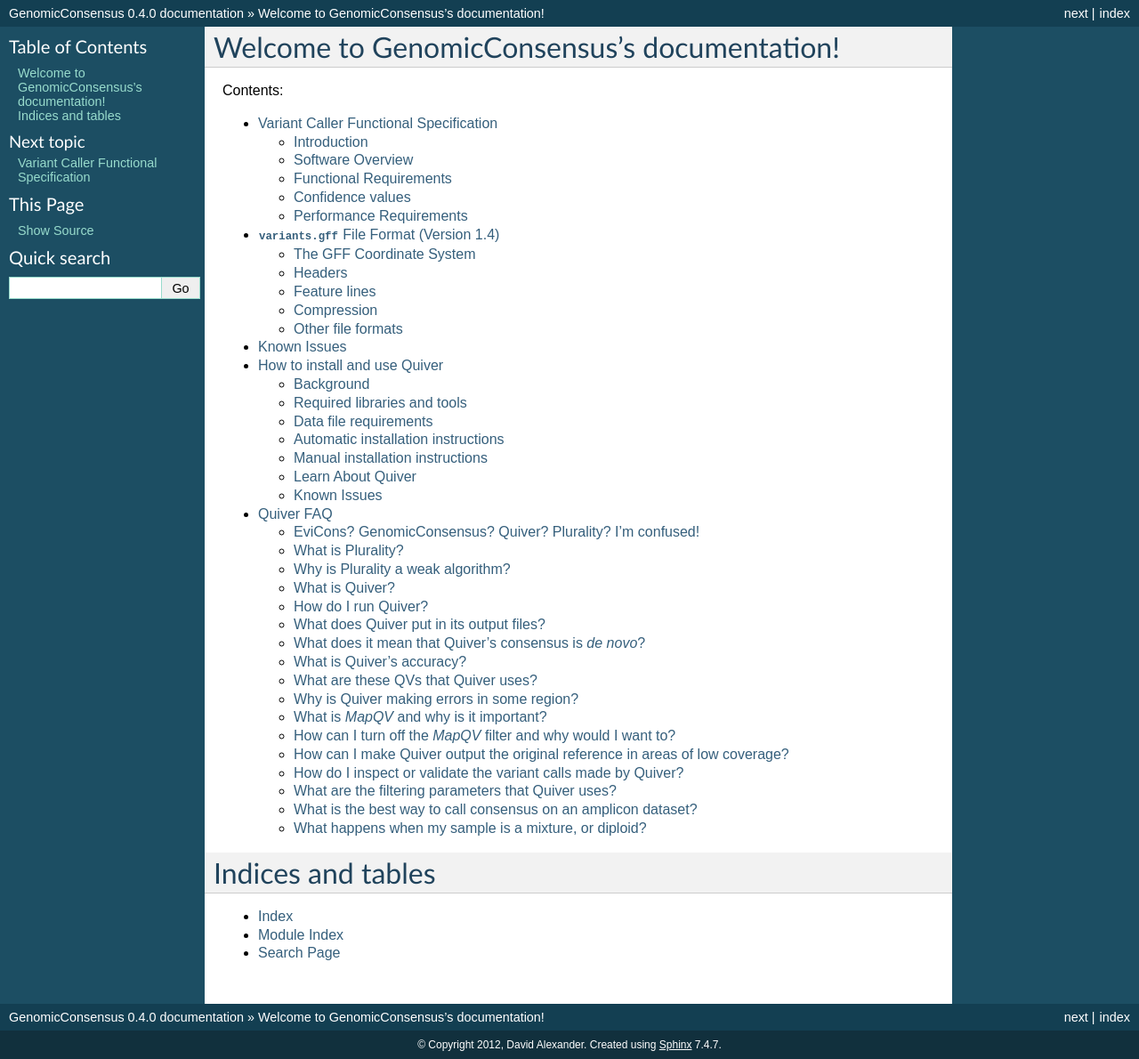
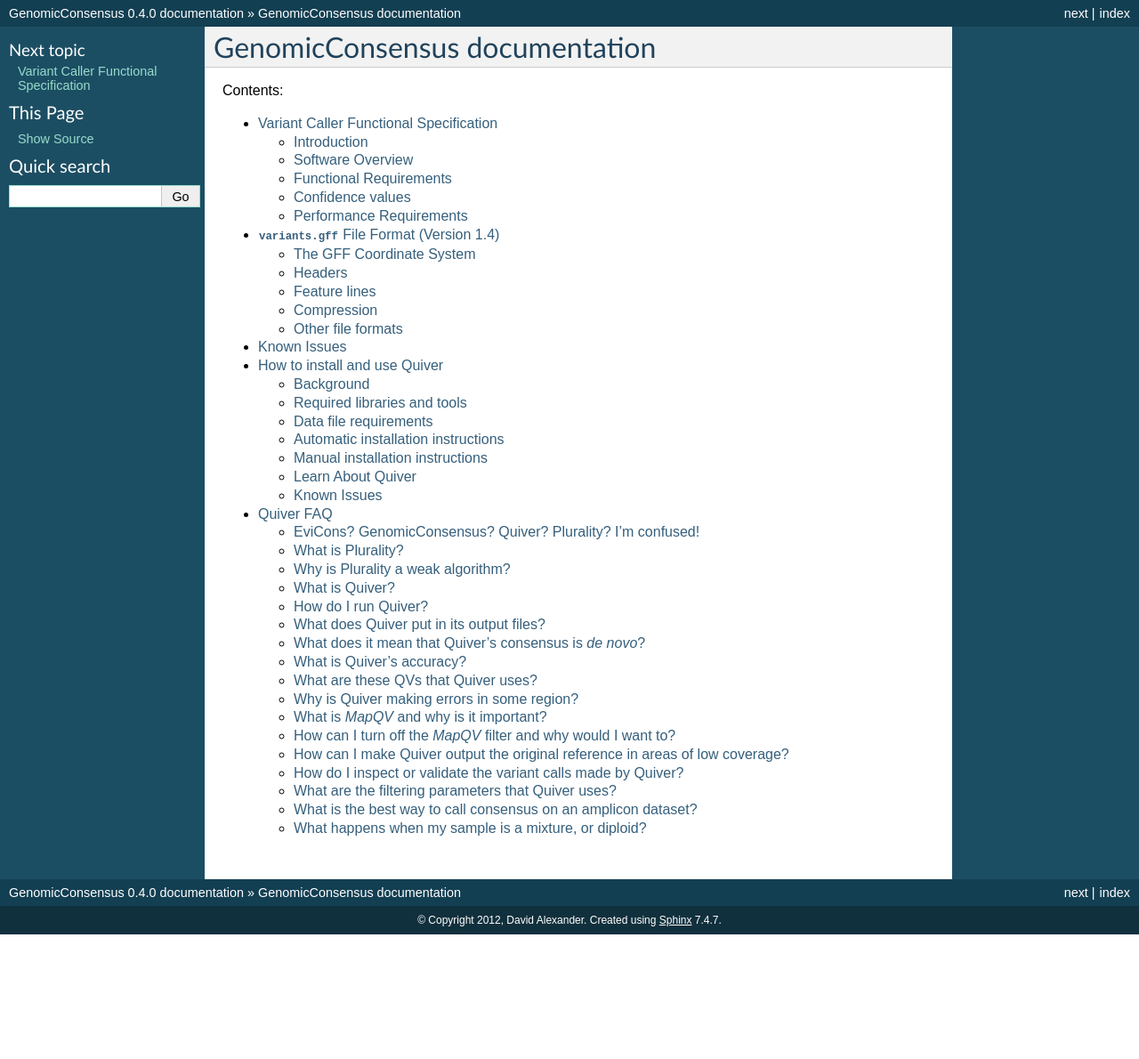
Before and after one commit to splaisan/GenomicConsensus, a Sphinx documentation site: the page built from doc/index.rst, in a window 1280 px wide. Shown: the whole page at 89% size. Built offline with Sphinx 7.4.7, drawn with Linux system fonts in a browser that asks for light colours; after the commit the page ends 1050 px from its top, so only the background shows below that.

Commit message:
bug 21939 - clean up the SMRTportal/Bioinformatics documentation page a bit
[git-p4: depot-paths = "//depot/software/bioinformatics/tools/GenomicConsensus/": change = 117081]

```diff
--- a/doc/index.rst
+++ b/doc/index.rst
@@ -3,8 +3,8 @@
    You can adapt this file completely to your liking, but it should at least
    contain the root `toctree` directive.
 
-Welcome to GenomicConsensus's documentation!
-============================================
+GenomicConsensus documentation
+==============================
 
 Contents:
 
@@ -16,10 +16,3 @@
    VariantCallerKnownIssues
    HowToQuiver
    QuiverFAQ
-
-Indices and tables
-==================
-
-* :ref:`genindex`
-* :ref:`modindex`
-* :ref:`search`
```
